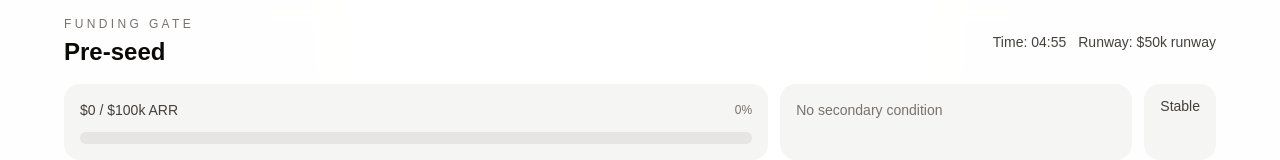
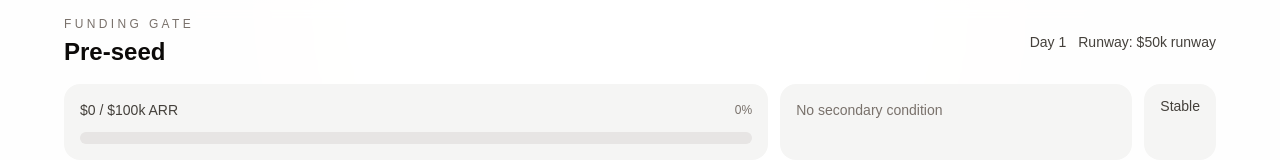
Before and after one commit to jwihardi/bitcamp-2026, a Next.js app in the folder da-app/: page / in a window 1280 px wide. Shown: the top 160 px of the page. Built offline with nearby package versions, Linux system fonts and the light colour scheme.

Commit message:
removed chaos, changed time to indefinite day counter

```diff
--- a/da-app/src/components/HUD.tsx
+++ b/da-app/src/components/HUD.tsx
@@ -2,8 +2,7 @@
 
 import { useEffect, useRef, useState } from 'react'
 import { useGame } from '../context/GameContext'
-import { ROUNDS } from '../lib/constants'
-import { checkMilestone } from '../lib/tickEngine'
+import { DAY_DURATION_SECONDS, ROUNDS } from '../lib/constants'
 
 function fmtMoney(n: number) {
   if (n >= 1_000_000) return `$${(n / 1_000_000).toFixed(1)}M`
@@ -15,62 +14,37 @@ function fmtCount(n: number) {
   return n.toLocaleString()
 }
 
-function fmtTime(seconds: number) {
-  const m = Math.floor(seconds / 60).toString().padStart(2, '0')
-  const s = (seconds % 60).toString().padStart(2, '0')
-  return `${m}:${s}`
-}
 
 export function HUD() {
   const { state, dispatch } = useGame()
   const { round, arr, runway, users, features, vcChips, upgrades, phase } = state
   const config = ROUNDS[round]
 
-  const [timerState, setTimerState] = useState(() => ({
-    round,
-    timeRemaining: config.timeLimit,
-  }))
+  const [elapsedSeconds, setElapsedSeconds] = useState(0)
+
+  // Count up while the game is active; pause during end/shop screens.
+  useEffect(() => {
+    if (phase === 'game_over' || phase === 'ipo' || phase === 'prestige_shop') return
+    const id = setInterval(() => setElapsedSeconds((s) => s + 1), 1000)
+    return () => clearInterval(id)
+  }, [phase])
+
+  // Reset day counter when a new run begins (tickCount drops back to 0).
+  const prevTickCountRef = useRef(state.tickCount)
+  useEffect(() => {
+    if (state.tickCount === 0 && prevTickCountRef.current !== 0) {
+      setElapsedSeconds(0)
+    }
+    prevTickCountRef.current = state.tickCount
+  }, [state.tickCount])
+
+  const currentDay = Math.floor(elapsedSeconds / DAY_DURATION_SECONDS) + 1
+
   const [advanceBanner, setAdvanceBanner] = useState<{
     roundLabel: string
     slots: number
   } | null>(null)
   const [showFlash, setShowFlash] = useState(false)
-
-  const latestStateRef = useRef(state)
-  useEffect(() => {
-    latestStateRef.current = state
-  }, [state])
-
-  useEffect(() => {
-    if (phase === 'game_over' || phase === 'ipo' || phase === 'prestige_shop') return
-
-    const id = setInterval(() => {
-      const currentState = latestStateRef.current
-
-      setTimerState((current) => {
-        if (current.round !== round) {
-          return {
-            round,
-            timeRemaining: ROUNDS[round].timeLimit,
-          }
-        }
-
-        if (current.timeRemaining <= 1) {
-          if (!checkMilestone(currentState)) {
-            dispatch({ type: 'GAME_OVER' })
-          }
-          return { ...current, timeRemaining: 0 }
-        }
-
-        return {
-          ...current,
-          timeRemaining: current.timeRemaining - 1,
-        }
-      })
-    }, 1000)
-
-    return () => clearInterval(id)
-  }, [phase, round, dispatch])
 
   const previousRoundRef = useRef(round)
   useEffect(() => {
@@ -95,35 +69,14 @@ export function HUD() {
     }
   }, [round, config.label, config.agentSlotsUnlocked])
 
-  const timeRemaining =
-    timerState.round === round ? timerState.timeRemaining : config.timeLimit
-  const threshold = config.timeLimit * 0.2
   const hasPrestigeAccess =
     vcChips > 0 ||
     upgrades.fasterTicks > 0 ||
     upgrades.biggerBudget > 0 ||
     upgrades.promptTemplates
 
-  useEffect(() => {
-    if (phase !== 'playing') return
-    if (timeRemaining > threshold) return
-    if (checkMilestone(state)) return
-
-    const id = window.setTimeout(() => {
-      dispatch({ type: 'ENTER_BURN_MODE' })
-    }, 0)
-
-    return () => window.clearTimeout(id)
-  }, [timeRemaining, threshold, phase, state, dispatch])
-
   const arrTarget = config.arr || 100_000_000
   const arrProgress = Math.min(100, (100 * (config.arr ? arr : state.valuation)) / arrTarget)
-  const timerTone =
-    timeRemaining <= 20
-      ? 'text-red-600'
-      : timeRemaining <= 60
-        ? 'text-amber-600'
-        : 'text-stone-700'
   const runwayTone = runway < 50_000 ? 'text-red-600' : 'text-stone-700'
 
   return (
@@ -147,7 +100,7 @@ export function HUD() {
             </div>
 
             <div className="flex flex-wrap items-center gap-3 text-sm">
-              <span className={`font-medium ${timerTone}`}>Time: {fmtTime(timeRemaining)}</span>
+              <span className="font-medium text-stone-700">Day {currentDay}</span>
               <span className={`font-medium ${runwayTone}`}>Runway: {fmtMoney(runway)} runway</span>
               {vcChips > 0 && <span className="text-stone-700">VC Chips: {vcChips}</span>}
               {hasPrestigeAccess && phase === 'playing' && (
--- a/da-app/src/lib/constants.ts
+++ b/da-app/src/lib/constants.ts
@@ -37,6 +37,10 @@ export const DEFAULT_TICK_INTERVAL = 3000
 export const TICK_INTERVALS: readonly [number, number, number, number] = [
   3000, 2500, 2000, 1500,
 ]
+
+// How many real-time seconds constitute one in-game day.
+// Change this to speed up or slow down the day cycle.
+export const DAY_DURATION_SECONDS = 240 // 4 minutes
 
 export const DRIFT_CHANCE = 0.15
 export const CHAOS_CHANCE_PER_TICK = 0.04
```
